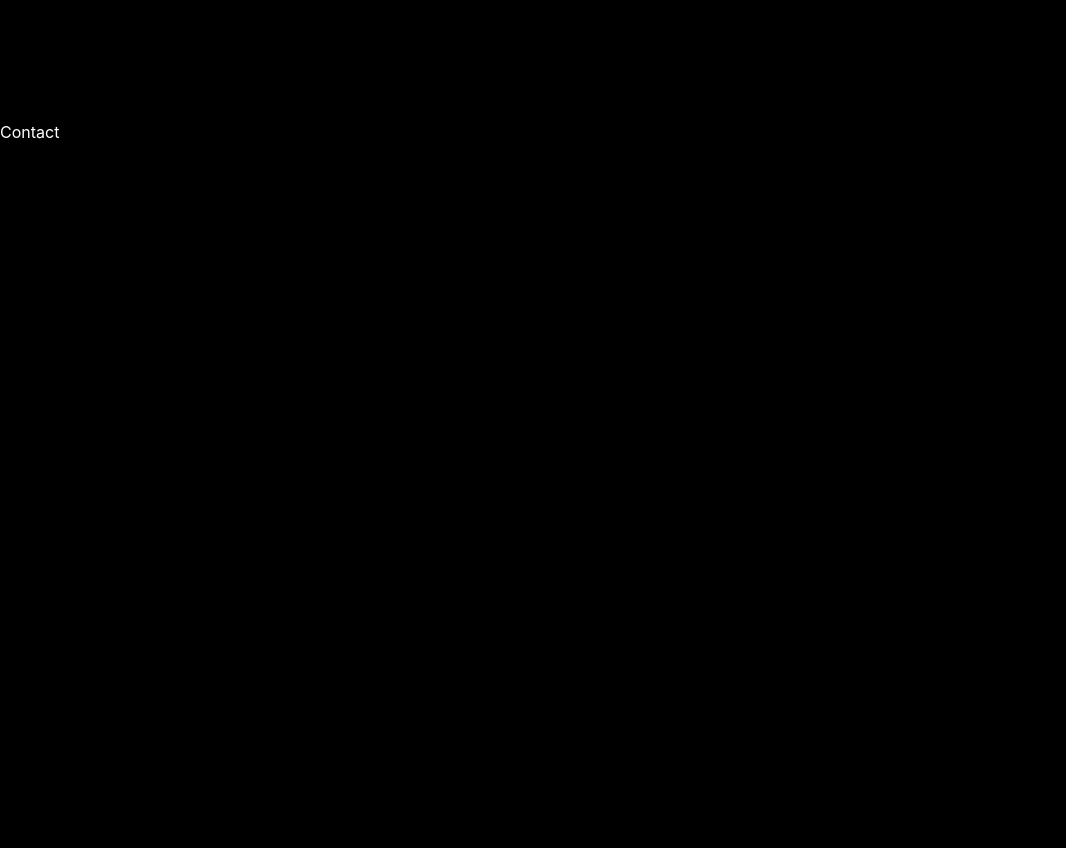
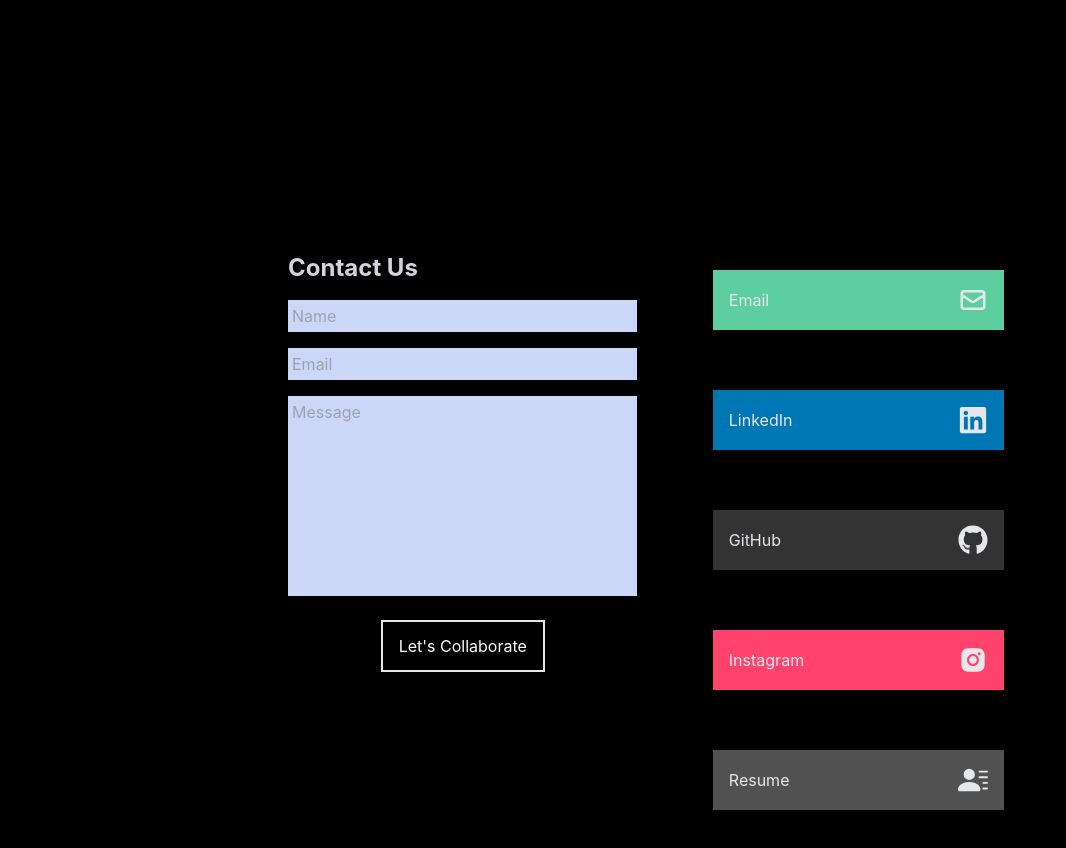
Before and after one commit to rahul02dahiya/Portfolio-2.0, a React (Create React App) app: page / in a window 1280 px wide. Shown: the part 3080-3928 px from the top of the page, without its empty margins (0-1066 px from the left). Built offline with nearby package versions, Linux system fonts and the light colour scheme; the HTML template or start-up script is replaced by a standard one.

Commit message:
Contact page completed

```diff
--- a/src/App.js
+++ b/src/App.js
@@ -6,7 +6,7 @@ import Skills from './components/Skills';
 import Projects from './components/Projects';
 import Contact from './components/Contact';
 import {
-  BrowserRouter as Router,Link,
+  BrowserRouter as Router,
   useLocation
 } from 'react-router-dom';
 
--- a/src/components/Contact.js
+++ b/src/components/Contact.js
@@ -1,9 +1,102 @@
 import React from 'react'
+import { FaLinkedin, FaGithub } from "react-icons/fa"
+import { AiFillInstagram } from 'react-icons/ai';
+import { HiOutlineMail } from 'react-icons/hi'
+import { BsFillPersonLinesFill } from 'react-icons/bs'
+import resume from "../images/resume.pdf"
 
 const Contact = () => {
+
+  const handleDownload = () => {
+
+    const resumeUrl = resume;
+
+    // Create a temporary anchor element
+    const downloadLink = document.createElement("a");
+
+    // Set the href attribute to the file URL
+    downloadLink.href = resumeUrl;
+
+    // Setting up the download attribute with the desired file name
+    downloadLink.download = "RahulResume.pdf";
+
+    // Append the anchor element to the document
+    document.body.appendChild(downloadLink);
+
+    // Trigger a click event on the anchor element
+    downloadLink.click();
+
+    // Remove the anchor element from the document
+    document.body.removeChild(downloadLink);
+  };
+
   return (
-    <div><div id='contact' className="flex-grow flex overflow-hidden h-screen text-white">Contact
-    </div>
+    <div id='contact' className=" flex-grow flex-col flex overflow-hidden h-screen justify-center items-center text-white">
+
+      <div className='w-3/5 flex h-3/4'>
+
+
+        <div id="contact-form" className='w-3/5 bg-[#0000003a] h-full'>
+
+          <form method='POST' action="https://getform.io/f/8439b9cf-48bb-429f-9e3a-1973f8156046" className='flex flex-col m-8 w-4/5'>
+            <div className='pb-4'>
+              <p className='text-2xl font-bold inline text-gray-300'>Contact Us</p>
+            </div>
+            <input className='bg-[#ccd6f6] p-1 text-black' type="text" placeholder='Name' name='name' />
+            <input className='my-4 p-1 bg-[#ccd6f6] text-black' type="email" placeholder='Email' name='email' />
+            <textarea className='bg-[#ccd6f6] p-1 text-black' name="message" rows="8" placeholder='Message' style={{ resize: "none" }}></textarea>
+            <button className='text-white border-2 hover:bg-[#ffffff72] px-4 py-3 my-6 mx-auto flex items-center'>Let's Collaborate</button>
+          </form>
+
+        </div>
+
+
+        <div id="contact-social" className=' m-5 w-2/5 h-full'>
+
+        <div className='lg:flex flex-col h-full w-full'>
+
+<ul className='flex flex-col justify-around items-center h-full'>
+  <li className='w-full h-[60px] p-4 bg-[#5dce9f] flex justify-between items-center '>
+    <a className='flex justify-between items-center w-full text-gray-200 '
+      href="#contact">
+      Email <HiOutlineMail size={30} />
+    </a>
+  </li>
+
+  <li className='w-full h-[60px] p-4 bg-[#0077b5] flex justify-between items-center '>
+    <a className='flex justify-between items-center w-full text-gray-200'
+      href="https://www.linkedin.com/in/rahul-dahiya-279720220/" target="_blank">
+      LinkedIn <FaLinkedin size={30} />
+    </a>
+  </li>
+
+  <li className='w-full h-[60px] p-4 bg-[#333333] flex justify-between items-center '>
+    <a className='flex justify-between items-center w-full text-gray-200'
+      href="https://github.com/rahul02dahiya" target="_blank">
+      GitHub <FaGithub size={30} />
+    </a>
+  </li>
+
+  <li className='w-full h-[60px] p-4 bg-[#ff436c] flex justify-between items-center '>
+    <a className='flex justify-between items-center w-full text-gray-200'
+      href="https://www.instagram.com/rddahiya3/" target="_blank">
+      Instagram <AiFillInstagram size={30} />
+    </a>
+  </li>
+
+  <li onClick={handleDownload} className='w-full h-[60px] p-4 bg-[#ffffff51] flex justify-between items-center '>
+    <a className='flex justify-between items-center w-full text-gray-200'>
+      Resume <BsFillPersonLinesFill size={30} />
+    </a>
+  </li>
+</ul>
+
+</div>
+
+        </div>
+
+
+      </div>
     </div>
   )
 }
--- a/src/index.css
+++ b/src/index.css
@@ -43,7 +43,7 @@ code {
 }
 
 .project-div:hover {
-  background-image: linear-gradient(
+  background: linear-gradient(
       to right,
       rgba(255, 0, 200, 0.591),
       rgba(118, 207, 255, 0.474),
```
Also changed, not shown: public/mediaFiles/pbg.jpg (added), 1 other file (tests, documents, lock files or other folders).
